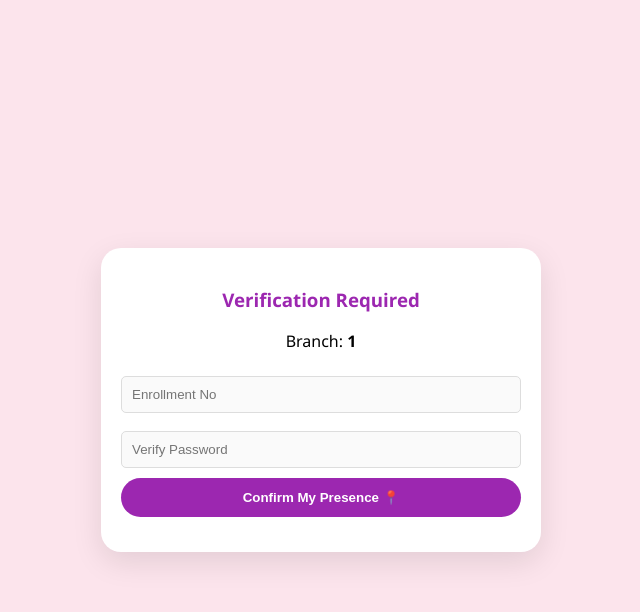
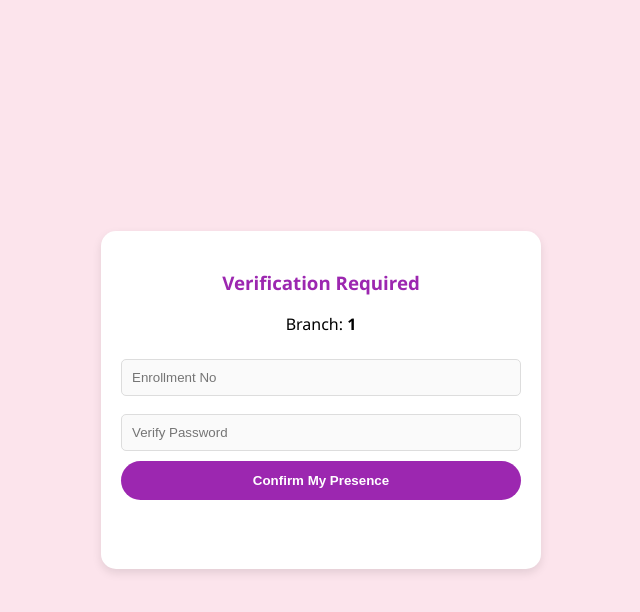
Before and after one commit to srishti1837/Smart-Attendance-System, a Flask app: page /mark-attendance-page/1 in a window 1280 px wide. Shown: the top 612 px of the page, without its empty margins (319-959 px from the left). Run offline with Flask 3, Linux system fonts and the light colour scheme; parts of the project's set-up code (start-up, migrations or seed data) failed here and were passed over.

Commit message:
removed gps

```diff
--- a/templates/mark_att.html
+++ b/templates/mark_att.html
@@ -6,24 +6,24 @@
     <meta name="viewport" content="width=device-width, initial-scale=1.0">
 </head>
 <body>
-    <div class="card" style="max-width: 400px; margin: 50px auto; padding: 20px; text-align: center;">
+    <div class="card" style="max-width: 400px; margin: 50px auto; padding: 20px; text-align: center; background: white; border-radius: 15px; box-shadow: 0 4px 10px rgba(0,0,0,0.1);">
         <h3 style="color: #9c27b0;">Verification Required</h3>
         <p>Branch: <b>{{ branch_id }}</b></p>
 
         <form id="att-form">
             <input type="text" id="enrollment" placeholder="Enrollment No" required
-                   style="width: 100%; padding: 10px; margin-bottom: 10px; border-radius: 5px; border: 1px solid #ddd;">
+                   style="width: 100%; padding: 10px; margin-bottom: 10px; border-radius: 5px; border: 1px solid #ddd; box-sizing: border-box;">
 
             <input type="password" id="password" placeholder="Verify Password" required
-                   style="width: 100%; padding: 10px; margin-bottom: 10px; border-radius: 5px; border: 1px solid #ddd;">
+                   style="width: 100%; padding: 10px; margin-bottom: 10px; border-radius: 5px; border: 1px solid #ddd; box-sizing: border-box;">
 
-            <button type="button" onclick="getLocationAndSubmit()" class="btn-primary"
+            <button type="button" onclick="submitAttendance()" class="btn-primary"
                     style="background: #9c27b0; color: white; width: 100%; padding: 12px; border: none; border-radius: 25px; cursor: pointer; font-weight: bold;">
-                Confirm My Presence 📍
+                Confirm My Presence
             </button>
         </form>
 
-        <p id="status-msg" style="margin-top: 15px; font-size: 14px; font-weight: 500;"></p>
+        <p id="status-msg" style="margin-top: 15px; font-size: 14px; font-weight: 500; min-height: 20px;"></p>
     </div>
 
     <script>
@@ -32,7 +32,6 @@
             const enrollment = document.getElementById('enrollment').value;
             const password = document.getElementById('password').value;
 
-            // Simple validation
             if(!enrollment || !password) {
                 msg.innerText = "Please enter both Enrollment No and Password.";
                 msg.style.color = "red";
@@ -42,7 +41,6 @@
             msg.innerText = "Submitting attendance... please wait.";
             msg.style.color = "blue";
 
-            // Data payload WITHOUT lat and lng
             const payload = {
                 enrollment: enrollment,
                 password: password,
@@ -54,18 +52,19 @@
                 const response = await fetch('/submit-attendance', {
                     method: 'POST',
                     headers: {'Content-Type': 'application/x-www-form-urlencoded'},
+                    // We send the payload as URLSearchParams so Flask's request.form can read it
                     body: new URLSearchParams(payload)
                 });
 
                 const result = await response.text();
-                msg.innerText = result;
 
                 if (response.ok) {
                     msg.style.color = "green";
-                    // Success! Hide the form
+                    msg.innerText = "✅ " + result;
                     document.getElementById('att-form').style.display = 'none';
                 } else {
                     msg.style.color = "red";
+                    msg.innerText = "❌ " + result;
                 }
             } catch (err) {
                 msg.innerText = "Server Error. Please check your connection.";
```
